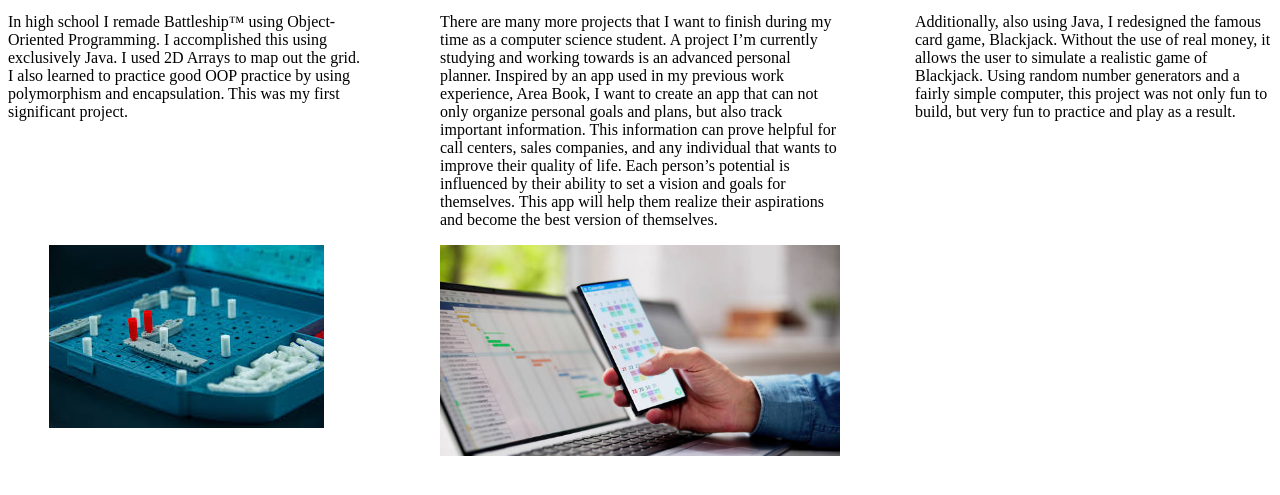
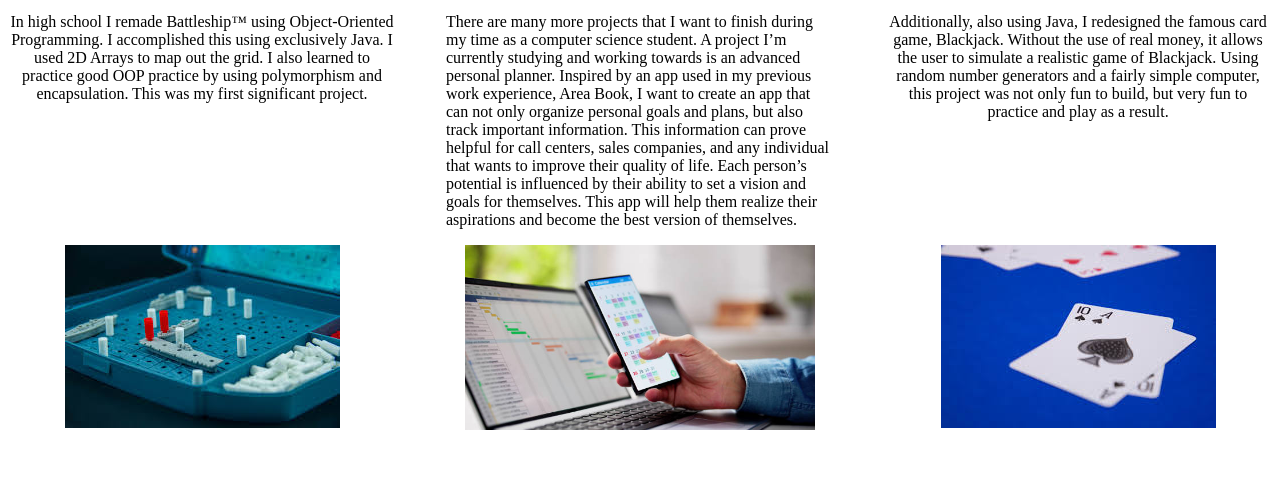
Before and after one commit to JasonDerekH/WDD130, a plain HTML site: page thisisme/index.html in a window 1280 px wide. Shown: the part 253-748 px from the top of the page. Drawn offline with Linux system fonts and the light colour scheme.

Commit message:
did some website things

```diff
--- a/thisisme/index.html
+++ b/thisisme/index.html
@@ -45,6 +45,7 @@
         </p>
         <img class = "img1" src="images/battleship.jpg" alt="battleship game">
         <img class = "img2" src="images/daily-planner.jpg" alt="Daily Planner">
+        <img class = "img3" src="images/blackjack.jpg" alt="blackjack">
     </main>
 
     </div>
--- a/thisisme/styles/styles.css
+++ b/thisisme/styles/styles.css
@@ -100,17 +100,19 @@
         display: grid;
         grid-template-columns: 1fr 1fr 1fr;
         grid-template-rows: repeat(1fr,8);
-        column-gap: 75px;
+        column-gap: 50px;
     }
 
     .p1 {
         grid-area: 2 1 3 1;
+        text-align: center;
     }
     .p2 {
         grid-area: 1 2 4 1;
     }
     .p3 {
         grid-area: 2 3 3 1;
+        text-align: center;
     }
 
 
@@ -121,8 +123,14 @@
     }
     .img2 {
         grid-area: 5 2 4 1;
-        max-width: 400px;
+        max-width: 350px;
         margin: 0 auto;
+    }
+
+    .img3 {
+      grid-column-start: 3;
+      grid-row-start: 2;
+      margin: 0 auto;
     }
 
     /* CSS for Work Experience Page Starts Here */
```
Also changed, not shown: index.html (+1 -1 lines), thisisme/images/blackjack.jpg (added).
